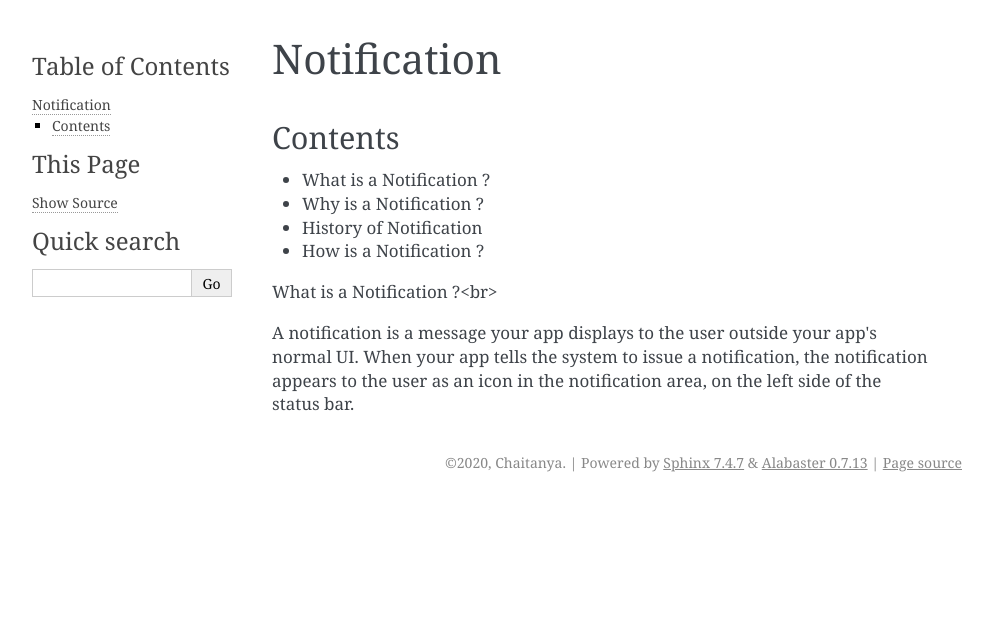
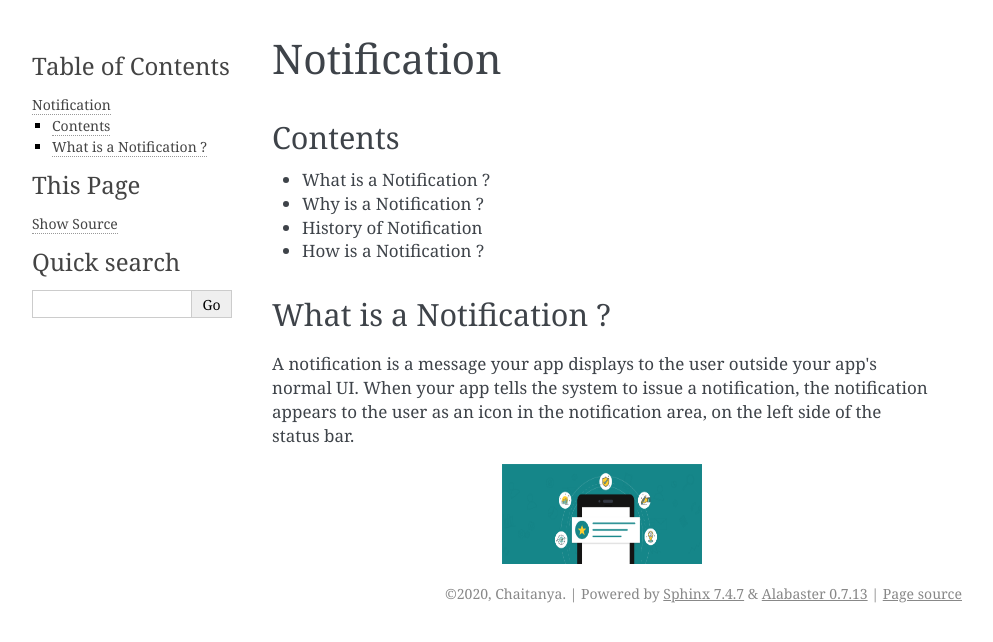
Before and after one commit to GuruPavanKalyan/AndroidKotlin-TOT, a Sphinx documentation site: the page built from Android-TOT/BakingApp/docs/source/Notifications.rst, in a window 1280 px wide. Shown: the top 642 px of the page, without its empty margins (148-1141 px from the left). Built offline with Sphinx 7.4.7, drawn with Linux system fonts in a browser that asks for light colours.

Commit message:
Update Notifications.rst

```diff
--- a/Android-TOT/BakingApp/docs/source/Notifications.rst
+++ b/Android-TOT/BakingApp/docs/source/Notifications.rst
@@ -11,7 +11,14 @@ Contents
 * History of Notification
 * How is a Notification ?
 
-
-What is a Notification ?<br>
+************************
+What is a Notification ?
+************************
 
 A notification is a message your app displays to the user outside your app's normal UI. When your app tells the system to issue a notification, the notification appears to the user as an icon in the notification area, on the left side of the status bar.
+
+.. image:: notify.png
+    :width: 200px
+    :align: center
+    :height: 100px
+    :alt: alternate text
```
